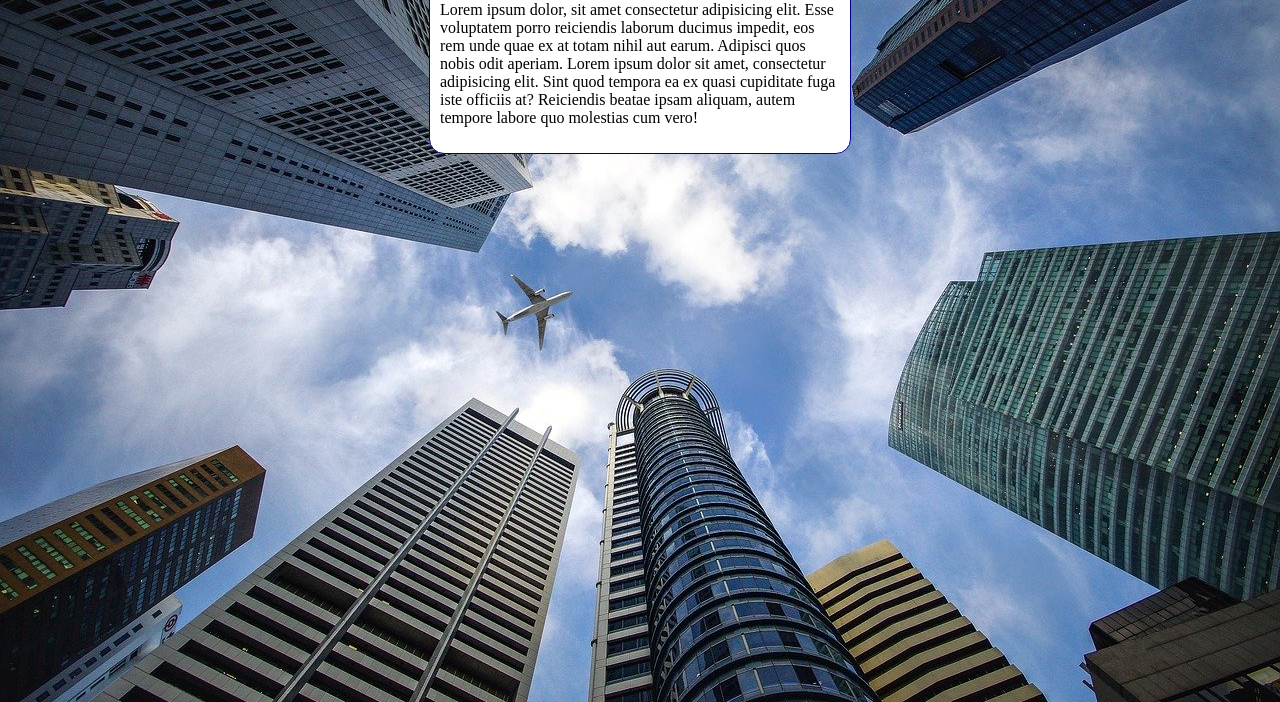
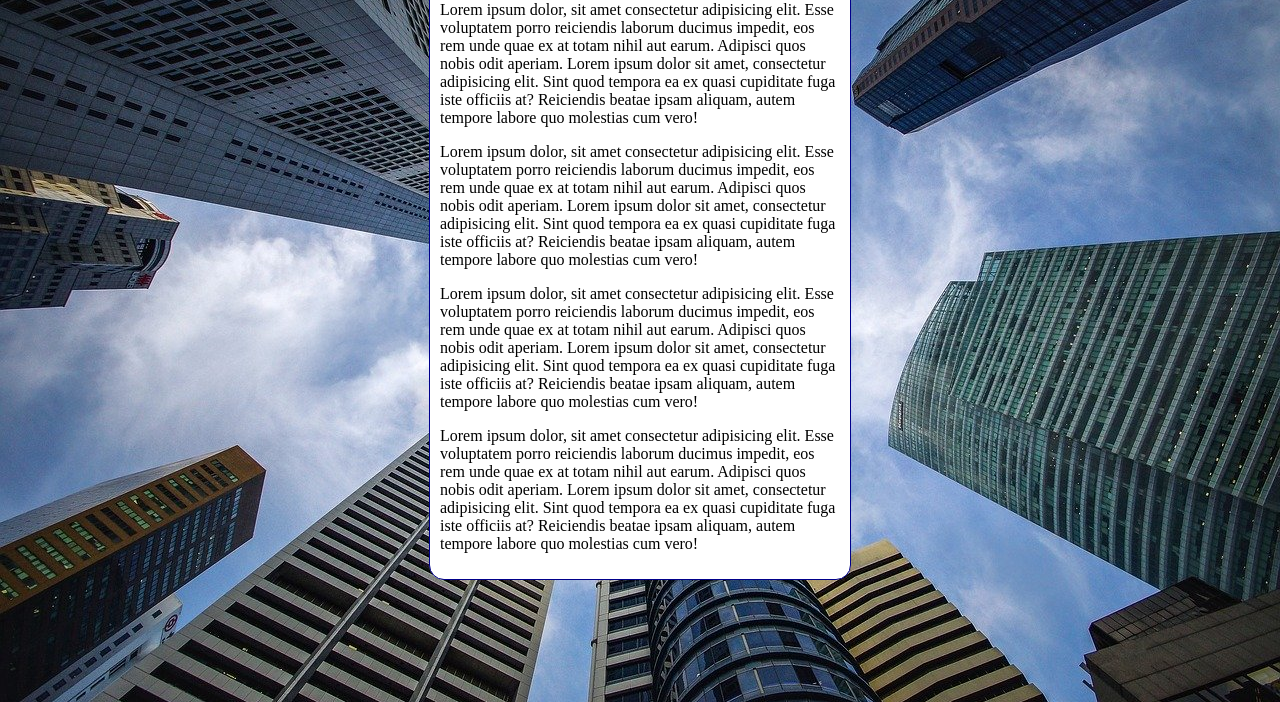
Before and after one commit to leandrovsdev/html-css, a plain HTML site: page exercícios/ex022/fundo006.html in a window 1280 px wide. Shown: the part 98-800 px from the top of the page. Drawn offline with Linux system fonts and the light colour scheme.

Commit message:
Atualização ex 022

```diff
--- a/exercícios/ex022/fundo006.html
+++ b/exercícios/ex022/fundo006.html
@@ -27,6 +27,9 @@
     <main>
         <h1>Teste de Fundo</h1>
         <p>Lorem ipsum dolor, sit amet consectetur adipisicing elit. Esse voluptatem porro reiciendis laborum ducimus impedit, eos rem unde quae ex at totam nihil aut earum. Adipisci quos nobis odit aperiam. Lorem ipsum dolor sit amet, consectetur adipisicing elit. Sint quod tempora ea ex quasi cupiditate fuga iste officiis at? Reiciendis beatae ipsam aliquam, autem tempore labore quo molestias cum vero!</p>
+        <p>Lorem ipsum dolor, sit amet consectetur adipisicing elit. Esse voluptatem porro reiciendis laborum ducimus impedit, eos rem unde quae ex at totam nihil aut earum. Adipisci quos nobis odit aperiam. Lorem ipsum dolor sit amet, consectetur adipisicing elit. Sint quod tempora ea ex quasi cupiditate fuga iste officiis at? Reiciendis beatae ipsam aliquam, autem tempore labore quo molestias cum vero!</p>
+        <p>Lorem ipsum dolor, sit amet consectetur adipisicing elit. Esse voluptatem porro reiciendis laborum ducimus impedit, eos rem unde quae ex at totam nihil aut earum. Adipisci quos nobis odit aperiam. Lorem ipsum dolor sit amet, consectetur adipisicing elit. Sint quod tempora ea ex quasi cupiditate fuga iste officiis at? Reiciendis beatae ipsam aliquam, autem tempore labore quo molestias cum vero!</p>
+        <p>Lorem ipsum dolor, sit amet consectetur adipisicing elit. Esse voluptatem porro reiciendis laborum ducimus impedit, eos rem unde quae ex at totam nihil aut earum. Adipisci quos nobis odit aperiam. Lorem ipsum dolor sit amet, consectetur adipisicing elit. Sint quod tempora ea ex quasi cupiditate fuga iste officiis at? Reiciendis beatae ipsam aliquam, autem tempore labore quo molestias cum vero!</p>
 
     </main>
 </body>
```
